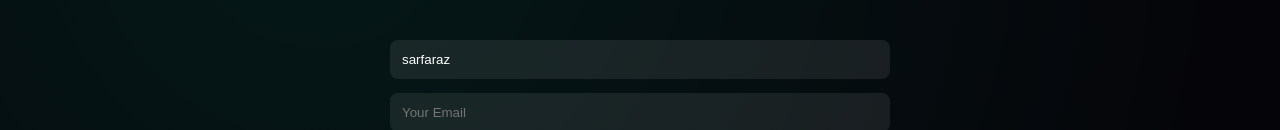
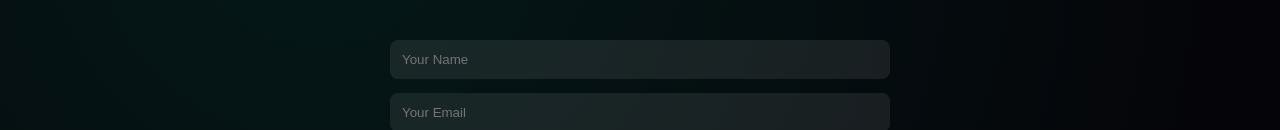
Before and after one commit to Sarfaraz211321/portfolio, a React (Vite) app: page /contact in a window 1280 px wide. Shown: the part 373-503 px from the top of the page. Built offline with nearby package versions, Linux system fonts and the light colour scheme.

Commit message:
name update

```diff
--- a/src/pages/Contact.jsx
+++ b/src/pages/Contact.jsx
@@ -14,7 +14,7 @@ import facebookLogo from "../../public/facebook.png";
 
 export default function Contact() {
   const [form, setForm] = useState({
-    name: "sarfaraz",
+    name: "",
     contact: "",
     subject: "",
     message: "",
```
